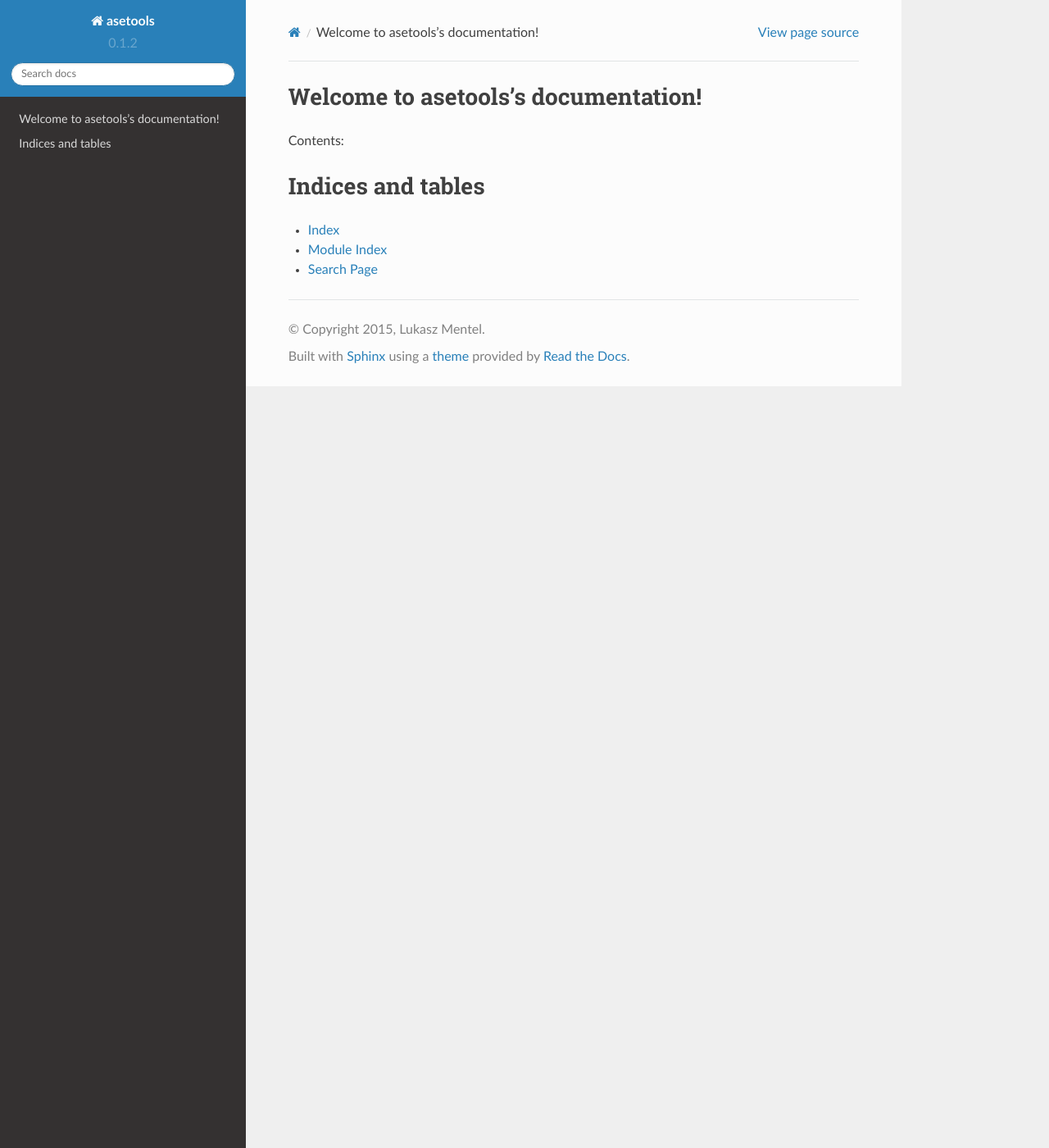
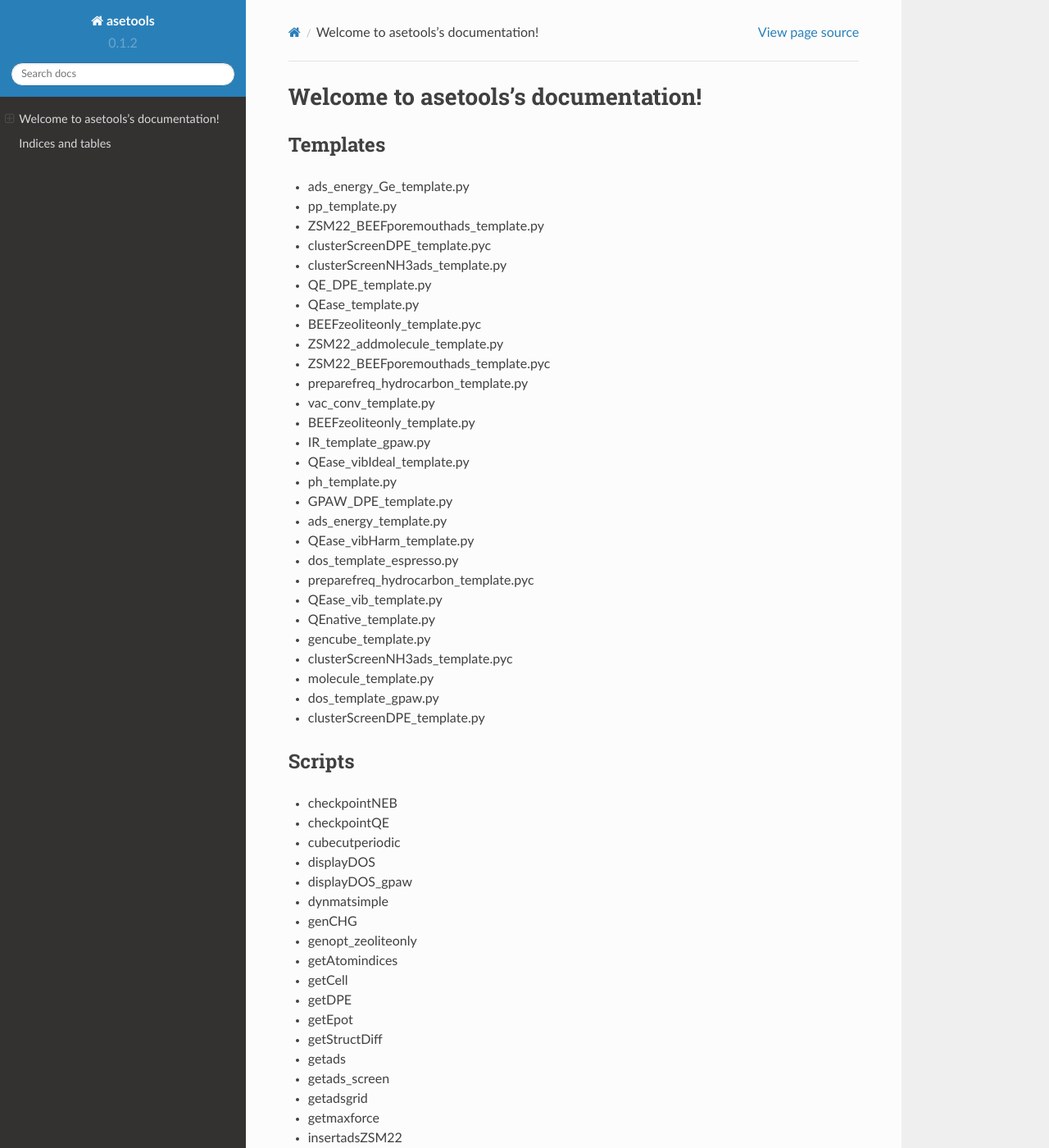
Before and after one commit to lmmentel/asetools, a Sphinx documentation site: the page built from docs/source/index.rst, in a window 1280 px wide and 1400 px high. Shown: the whole window at 82% size. Built offline with Sphinx 7.4.7 and the Read the Docs theme 2.0.0, drawn with Linux system fonts in a browser that asks for light colours; pages that are not in the unit, such as notebooks, are missing from menus; some of the changed text lies outside the part shown.

Commit message:
small updated to the docs

```diff
--- a/docs/source/index.rst
+++ b/docs/source/index.rst
@@ -5,6 +5,86 @@
 
 Welcome to asetools's documentation!
 ====================================
+
+Templates
+---------
+
+- ads_energy_Ge_template.py
+- pp_template.py
+- ZSM22_BEEFporemouthads_template.py
+- clusterScreenDPE_template.pyc
+- clusterScreenNH3ads_template.py
+- QE_DPE_template.py
+- QEase_template.py
+- BEEFzeoliteonly_template.pyc
+- ZSM22_addmolecule_template.py
+- ZSM22_BEEFporemouthads_template.pyc
+- preparefreq_hydrocarbon_template.py
+- vac_conv_template.py
+- BEEFzeoliteonly_template.py
+- IR_template_gpaw.py
+- QEase_vibIdeal_template.py
+- ph_template.py
+- GPAW_DPE_template.py
+- ads_energy_template.py
+- QEase_vibHarm_template.py
+- dos_template_espresso.py
+- preparefreq_hydrocarbon_template.pyc
+- QEase_vib_template.py
+- QEnative_template.py
+- gencube_template.py
+- clusterScreenNH3ads_template.pyc
+- molecule_template.py
+- dos_template_gpaw.py
+- clusterScreenDPE_template.py
+
+Scripts
+-------
+
+- checkpointNEB
+- checkpointQE
+- cubecutperiodic
+- displayDOS
+- displayDOS_gpaw
+- dynmatsimple
+- genCHG
+- genopt_zeoliteonly
+- getAtomindices
+- getCell
+- getDPE
+- getEpot
+- getStructDiff
+- getads
+- getads_screen
+- getadsgrid
+- getmaxforce
+- insertadsZSM22
+- insertadsZSM22poremouth
+- interpolate
+- makejmolscript
+- massCommand
+- parseErr
+- piddir
+- printIRspec
+- printNEBxyzs
+- printPics
+- printZSM22jmol
+- printbcharges
+- rerunBEEF
+- rerunBEEF_neb
+- rerunBEEF_newunit
+- restartNEB
+- restartcalc
+- runDOS
+- runDOS_gpaw
+- runDPE_QE
+- runNCIplot
+- runQE
+- run_gencube
+- sub_runRPBE
+- translate_cell
+- writecif
+- writeqespec
 
 Contents:
 
```
Also changed, not shown: 1 other file.
